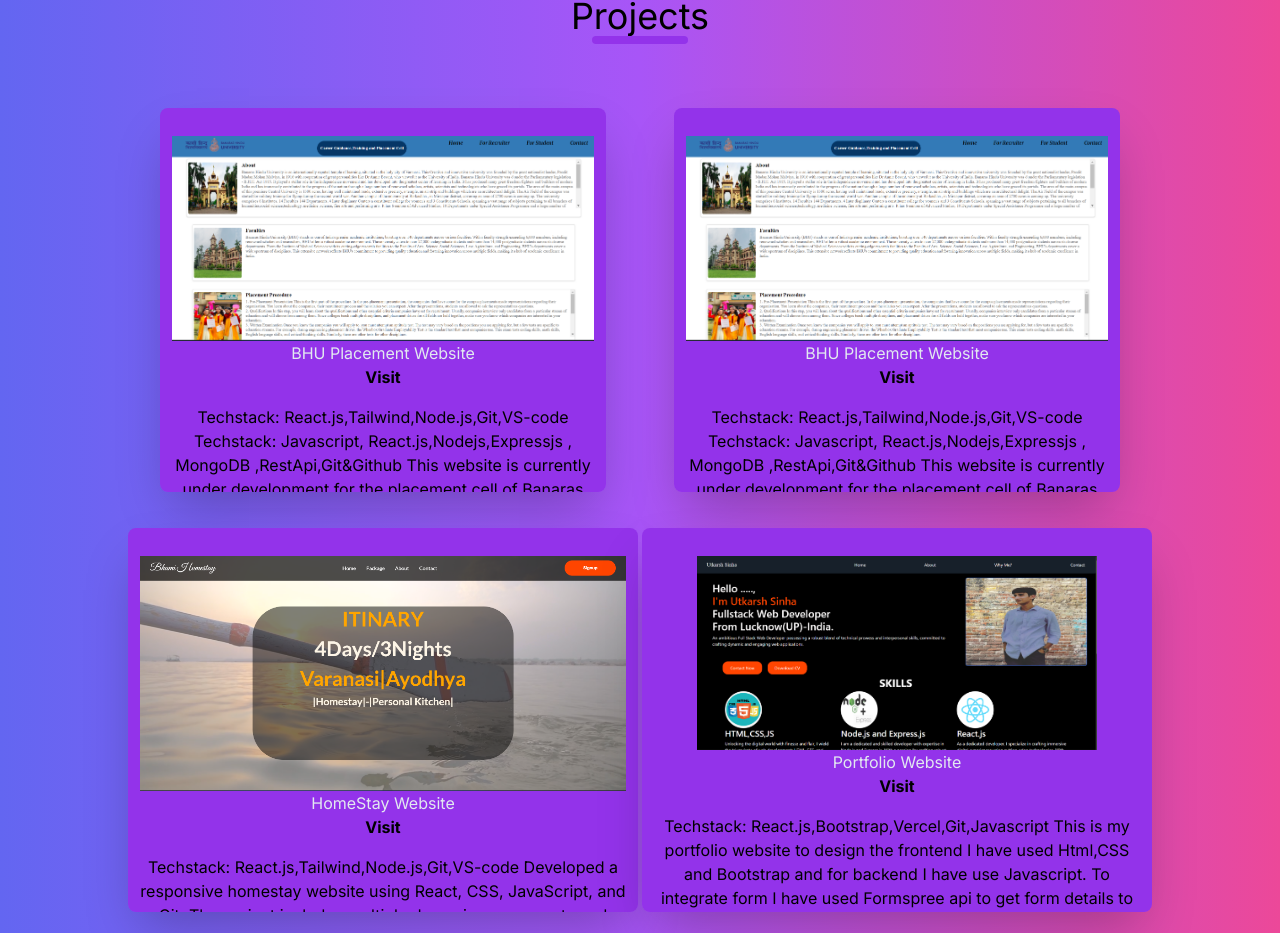
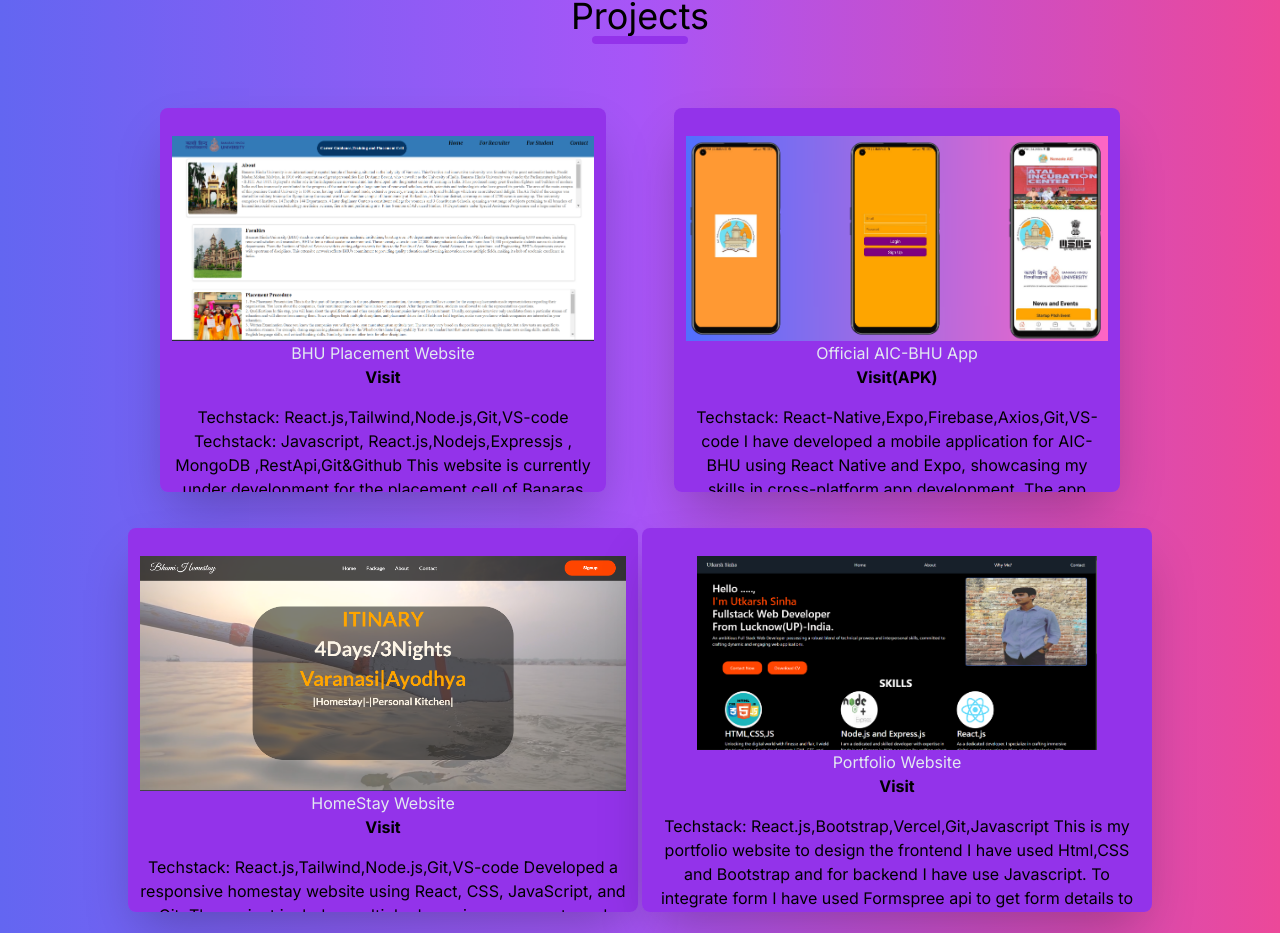
Before and after one commit to UtkarshDevv/my-portfolio, a Next.js app: page / in a window 1280 px wide. Shown: the part 2204-3137 px from the top of the page. Built offline with nearby package versions, Linux system fonts and the light colour scheme.

Commit message:
Update page.js

```diff
--- a/src/app/page.js
+++ b/src/app/page.js
@@ -106,16 +106,14 @@
 
  <div className='h-96 max-w-xl bg-purple-600   rounded-lg flex flex-col items-center overflow-y-scroll text-center text-wrap  no-scrollbar p-3 hover:font-bold sm:m-8 shadow-2xl'>
         <div>
-          <Image className=' opacity-100 mt-4' src="/cgtpc.png" alt='profilepic' width={450} height={150} />
+          <Image className=' opacity-100 mt-4' src="/aic_demo.png" alt='profilepic' width={450} height={150} />
           </div>
-          <h1 className='text-slate-200 '>BHU Placement Website</h1>
-          <h2  className='pb-4 font-bold ' ><Link href="https://cgpt-taupe.vercel.app/Landingpage.html">Visit</Link></h2>
-          <p>Techstack: React.js,Tailwind,Node.js,Git,VS-code
-      Techstack: Javascript, React.js,Nodejs,Expressjs , MongoDB ,RestApi,Git&Github
-This website is currently under development for the placement cell of Banaras Hindu University, Asia’s
-largest residential university. I have designed the entire frontend from scratch and implemented the
-backend, including REST APIs, database management, authentication, and routing. This platform is
-projected to serve approximately 25,000 students.
+          <h1 className='text-slate-200 '>Official AIC-BHU App</h1>
+          <h2  className='pb-4 font-bold ' ><Link href="https://drive.google.com/drive/folders/1tlfWrsVFynd0Opqfxo5DiR218vtDuQj6?usp=sharing">Visit(APK)</Link></h2>
+          <p>Techstack: React-Native,Expo,Firebase,Axios,Git,VS-code
+I have developed a mobile application for AIC-BHU using React Native and Expo, showcasing my skills in cross-platform app development.
+The app integrates Firebase for user authentication and real-time database management, ensuring a secure and scalable backend.
+I utilized Axios for seamless API communication, enabling efficient data handling and smooth user experience.
 </p>
 </div>
 
```
